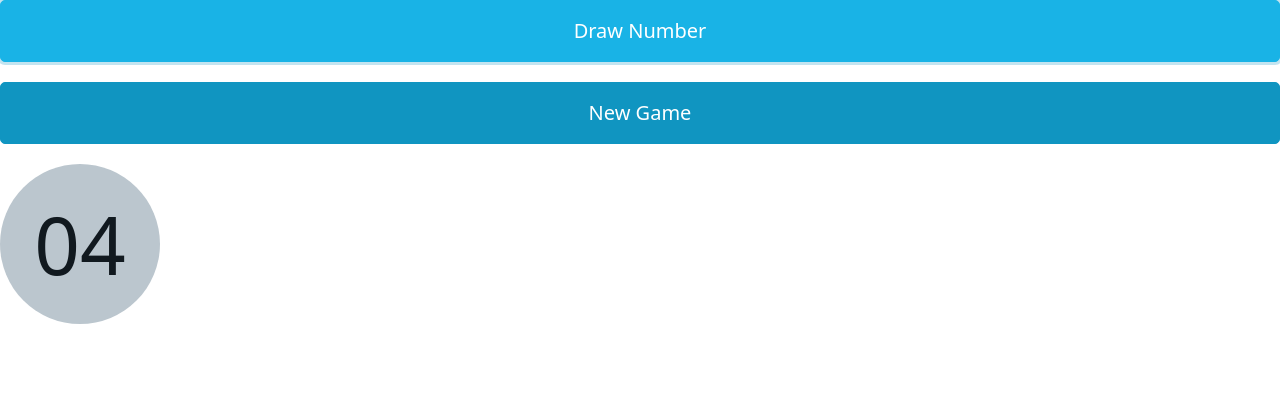
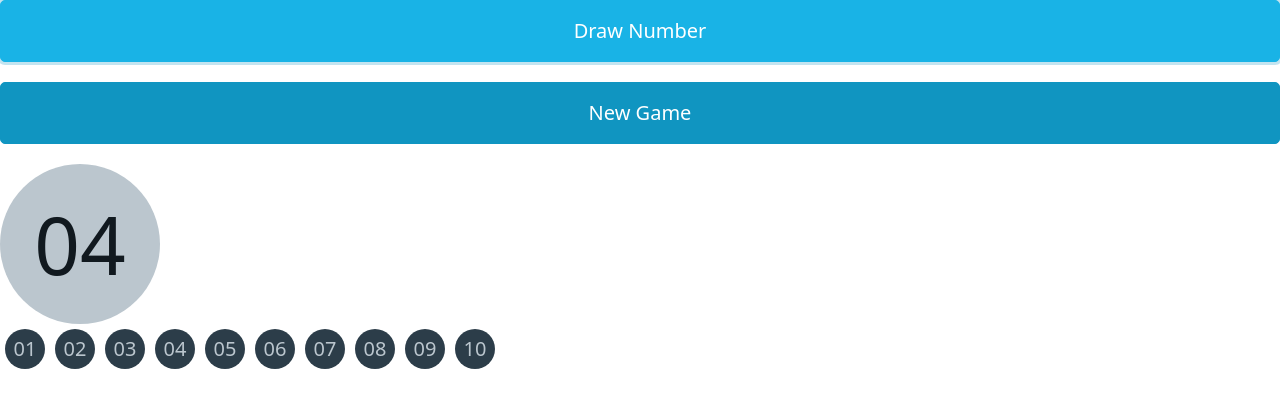
Before and after one commit to jonyhayama/bingo, a Vue app: page / in a window 1280 px wide. Both pictures are taken after a click on the button "Draw Number". Shown: the top 408 px of the page. Built offline with nearby package versions, Linux system fonts and the light colour scheme.

Commit message:
🚸 Show all possible numbers and activate the drawn ones

```diff
--- a/src/components/GameResults.vue
+++ b/src/components/GameResults.vue
@@ -1,6 +1,6 @@
 <script setup>
 import { defineProps, computed, toRefs } from 'vue';
-import { formatNumber } from "@/util";
+import { MAX_BINGO_NUMBERS, formatNumber } from "@/util";
 
 const props = defineProps({
   game: Array
@@ -12,11 +12,13 @@ const orderedNumbers = computed(() => {
   const collator = new Intl.Collator(undefined, {numeric: true, sensitivity: 'base'});
   return [ ...game.value ].sort(collator.compare);
 })
+
+const allNumbers = [...Array(MAX_BINGO_NUMBERS).keys()].map(n => n + 1)
 </script>
 
 <template>
   <ul>
-    <li v-for="number in orderedNumbers">{{ formatNumber(number) }}</li>
+    <li v-for="number in allNumbers" :class="{ active: game.includes(number) }">{{ formatNumber(number) }}</li>
   </ul>
 </template>
 
@@ -30,18 +32,23 @@ ul {
   li {
     list-style: none;
     margin: 0.25em;
-    background: var(--color);
-    color: var(--background-color);
+    background: var(--form-element-disabled-background-color);
     width: 2em;
     height: 2em;
     border-radius: 50%;
     display: flex;
     align-items: center;
     justify-content: center;
+    transition: all .3s ease-in-out;
 
     &::marker {
       content: none;
     }
+
+    &.active {
+      background: var(--color);
+      color: var(--background-color);
+    }
   }
 }
 </style>
```
